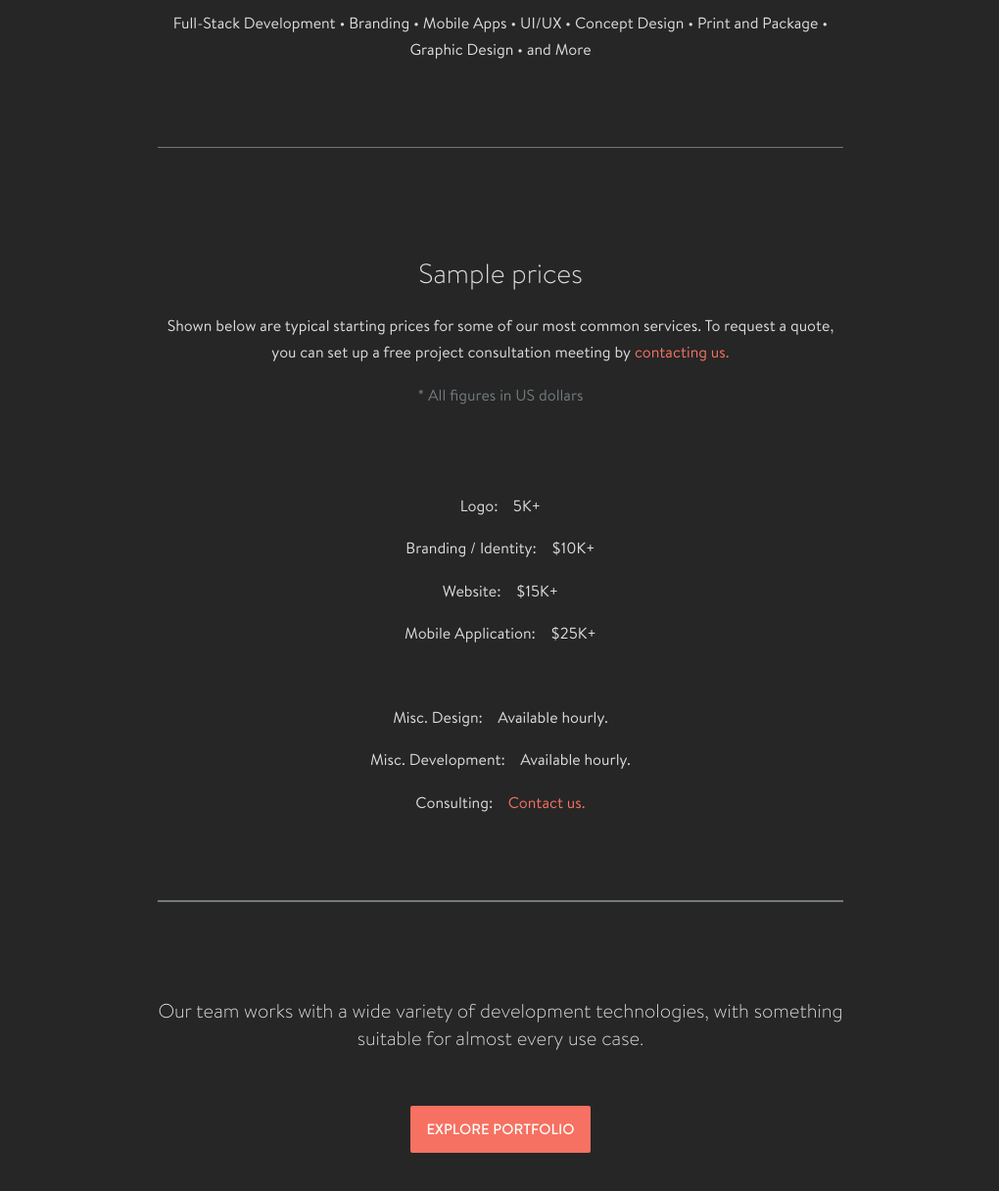
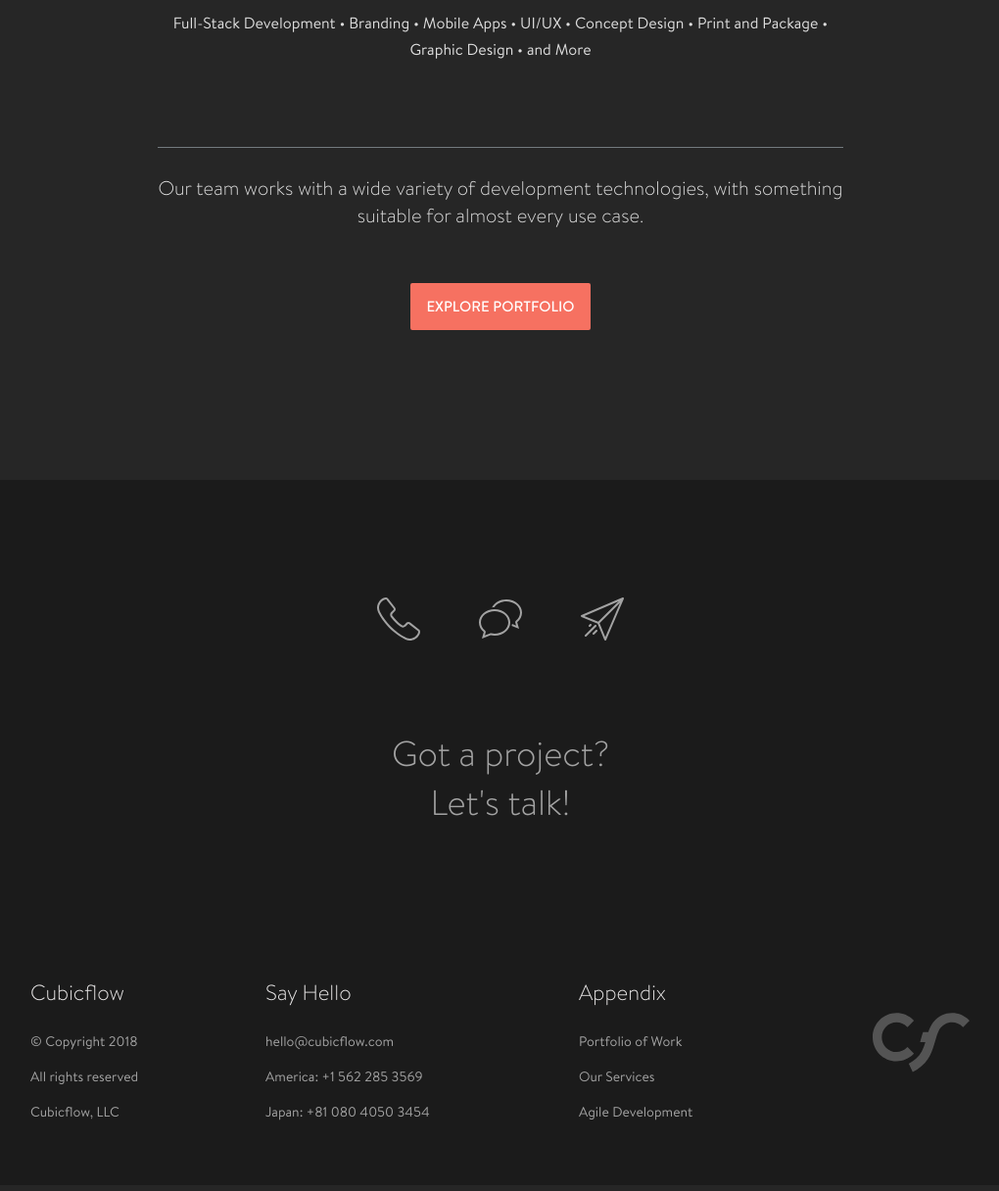
Before and after one commit to cubicflow/cubicflow, a Jekyll site: the page built from _pages/services.md, in a window 1280 px wide and 1400 px high, scrolled down 621 px. Shown: the top 1216 px of the window at 98% size, without its empty margins (129-1149 px from the left). Built offline with Jekyll 4.4.1, drawn with Linux system fonts in a browser that asks for light colours.

Commit message:
services cleanup

```diff
--- a/_pages/services.md
+++ b/_pages/services.md
@@ -22,9 +22,9 @@ Full-Stack Development   •	  Branding   •   Mobile Apps   • 	 UI/UX   •
 
 <div style="border-bottom: 1px solid #737A7E;"></div>
 
-<br><br>
+<!-- <br><br> -->
 
-### Sample prices
+<!-- ### Sample prices
 
 Shown below are typical starting prices for some of our most common&nbsp;services. To&nbsp;request a quote, you&nbsp;can set up a free project consultation meeting by&nbsp;<a href="/contact">contacting&nbsp;us.</a>
 
@@ -48,13 +48,13 @@ Misc. Development:&nbsp;&nbsp;&nbsp;&nbsp;Available&nbsp;hourly.
 
 Consulting:&nbsp;&nbsp;&nbsp;&nbsp;<a href="/contact">Contact&nbsp;us.</a>
 
-<br><br>
+<br><br> -->
 
-<div style="border-bottom: 1px solid #737A7E;"></div>
+<!-- <div style="border-bottom: 1px solid #737A7E;"></div> -->
 
-<div style="border-bottom: 1px solid #737A7E;"></div>
+<!-- <div style="border-bottom: 1px solid #737A7E;"></div> -->
 
-<br><br>
+<!-- <br><br> -->
 
 #### Our team works with a wide variety of development technologies, with something suitable for almost every&nbsp;use&nbsp;case.
 
```
